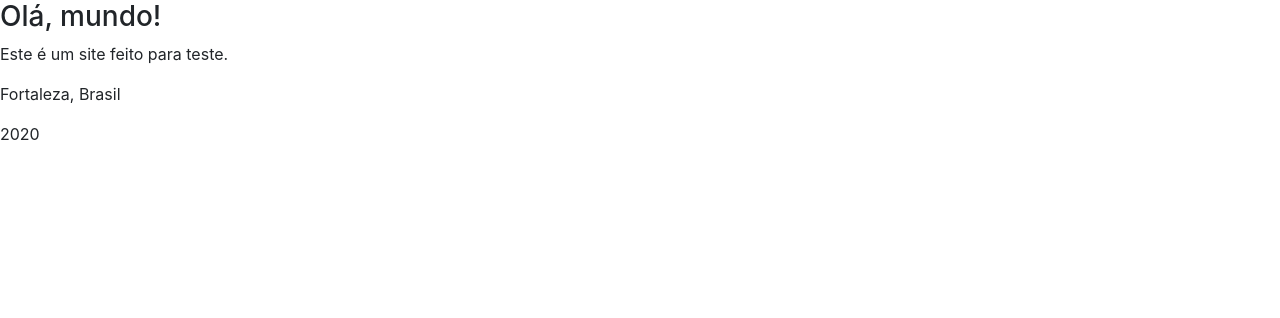
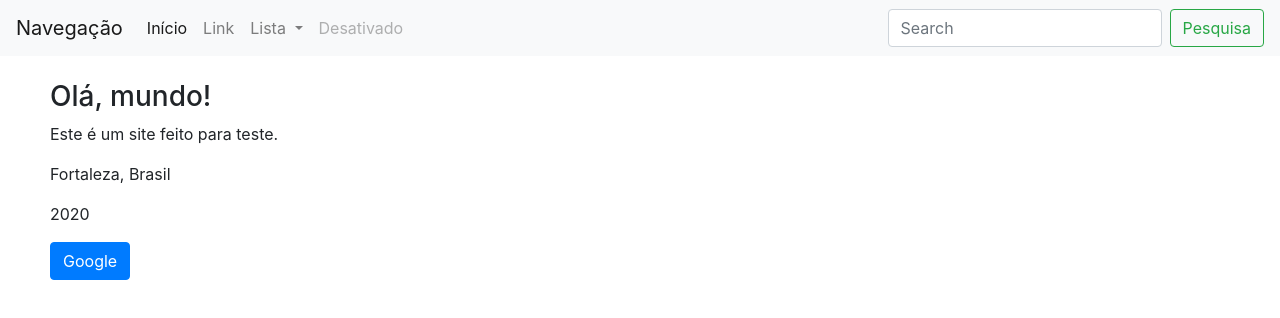
Before and after one commit to murciof/HTML-CSS-Test, a plain HTML site: page index.html in a window 1280 px wide. Drawn offline with nearby package versions, Linux system fonts and the light colour scheme.

Commit message:
Navbar, button and margin

```diff
--- a/index.html
+++ b/index.html
@@ -7,21 +7,58 @@
 
     <!-- Bootstrap CSS -->
     <link rel="stylesheet" href="https://stackpath.bootstrapcdn.com/bootstrap/4.5.2/css/bootstrap.min.css" integrity="sha384-JcKb8q3iqJ61gNV9KGb8thSsNjpSL0n8PARn9HuZOnIxN0hoP+VmmDGMN5t9UJ0Z" crossorigin="anonymous">
+    <link rel="stylesheet" href="style.css">
 
-    <title>Hello, world!</title>
+    <title>Olá, mundo!</title>
   </head>
+
   <body>
+    <div vw class="enabled">
+      <div vw-access-button class="active"></div>
+      <div vw-plugin-wrapper>
+        <div class="vw-plugin-top-wrapper"></div>
+      </div>
+  </div>
+    <nav class="navbar fixed-top navbar-expand-lg navbar-light bg-light">
+      <a class="navbar-brand" href="#">Navegação</a>
+      <button class="navbar-toggler" type="button" data-toggle="collapse" data-target="#navbarSupportedContent" aria-controls="navbarSupportedContent" aria-expanded="false" aria-label="Toggle navigation">
+        <span class="navbar-toggler-icon"></span>
+      </button>
+
+      <div class="collapse navbar-collapse" id="navbarSupportedContent">
+        <ul class="navbar-nav mr-auto">
+          <li class="nav-item active">
+            <a class="nav-link" href="#">Início</a>
+          </li>
+          <li class="nav-item">
+            <a class="nav-link" href="#">Link</a>
+          </li>
+          <li class="nav-item dropdown">
+            <a class="nav-link dropdown-toggle" href="#" id="navbarDropdown" role="button" data-toggle="dropdown" aria-haspopup="true" aria-expanded="false">
+              Lista
+            </a>
+            <div class="dropdown-menu" aria-labelledby="navbarDropdown">
+              <a class="dropdown-item" href="#">Um link</a>
+              <a class="dropdown-item" href="#">Outro link</a>
+              <div class="dropdown-divider"></div>
+              <a class="dropdown-item" href="#">Outro item aqui</a>
+            </div>
+          </li>
+          <li class="nav-item">
+            <a class="nav-link disabled" href="#" tabindex="-1" aria-disabled="true">Desativado</a>
+          </li>
+        </ul>
+        <form class="form-inline my-2 my-lg-0">
+          <input class="form-control mr-sm-2" type="search" placeholder="Search" aria-label="Search">
+          <button class="btn btn-outline-success my-2 my-sm-0" type="submit">Pesquisa</button>
+        </form>
+      </div>
+    </nav>
     <h3>Olá, mundo!</h3>
     <p>Este é um site feito para teste.</p>
     <p>Fortaleza, Brasil</p>
     <p>2020</p>
-
-    <div vw class="enabled">
-        <div vw-access-button class="active"></div>
-        <div vw-plugin-wrapper>
-          <div class="vw-plugin-top-wrapper"></div>
-        </div>
-    </div>
+    <a class="btn btn-primary" href="https://google.com">Google</a>
 
     <!-- Optional JavaScript -->
     <!-- jQuery first, then Popper.js, then Bootstrap JS -->
--- /dev/null
+++ b/style.css
@@ -0,0 +1,8 @@
+body{
+    margin-top: 80px;
+    margin-left: 50px;
+    margin-right: 50px;
+}
+.navbar{
+    z-index: 2;
+}
```
